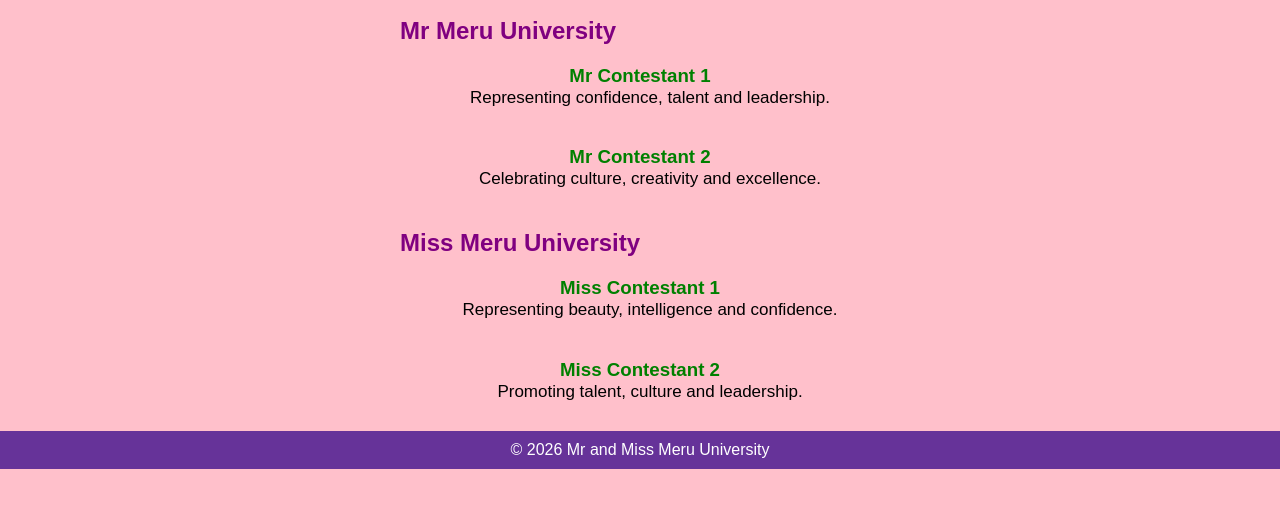
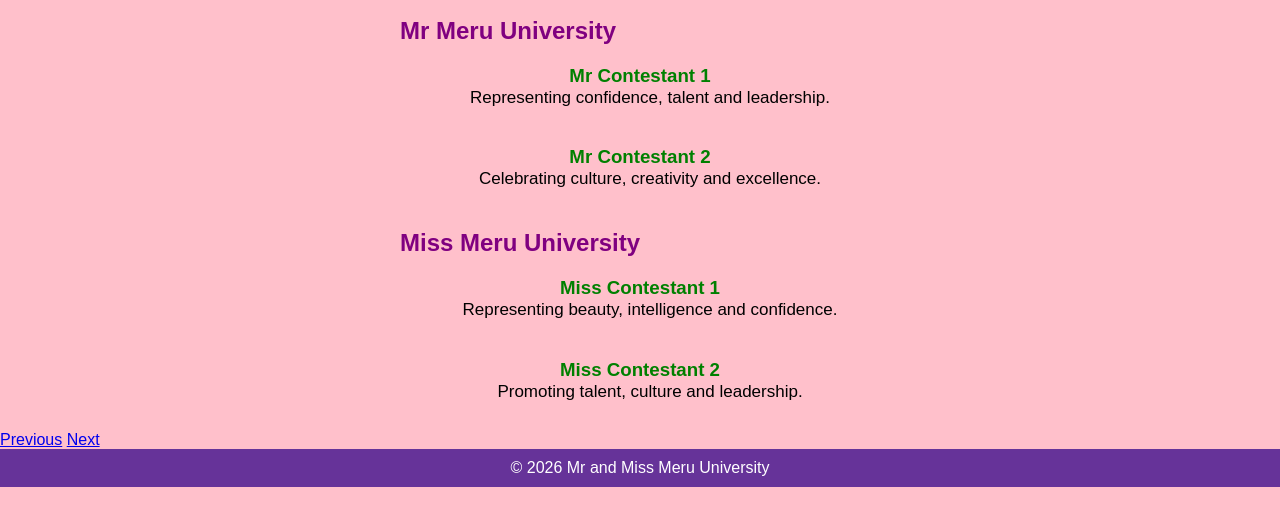
Before and after one commit to wafula-javis/merupeagent, a plain HTML site: page contestants.html in a window 1280 px wide. Shown: the part 175-700 px from the top of the page. Drawn offline with Linux system fonts and the light colour scheme.

Commit message:
second-commit

```diff
--- a/contestants.html
+++ b/contestants.html
@@ -47,6 +47,7 @@
 
             <div class="contestant-card">
                 <h3>Miss Contestant 1</h3>
+
                 <p>Representing beauty, intelligence and confidence.</p>
             </div>
 
@@ -55,6 +56,12 @@
                 <p>Promoting talent, culture and leadership.</p>
             </div>
         </section>
+          <div class="page-nav">
+        <a href="about.html" class="btn-prev">Previous</a>
+         <a href="events.html" class="btn-next">Next</a>
+        </div>
+
+
     </main>
 
     <footer>&copy; 2026 Mr and Miss Meru University</footer>
```
